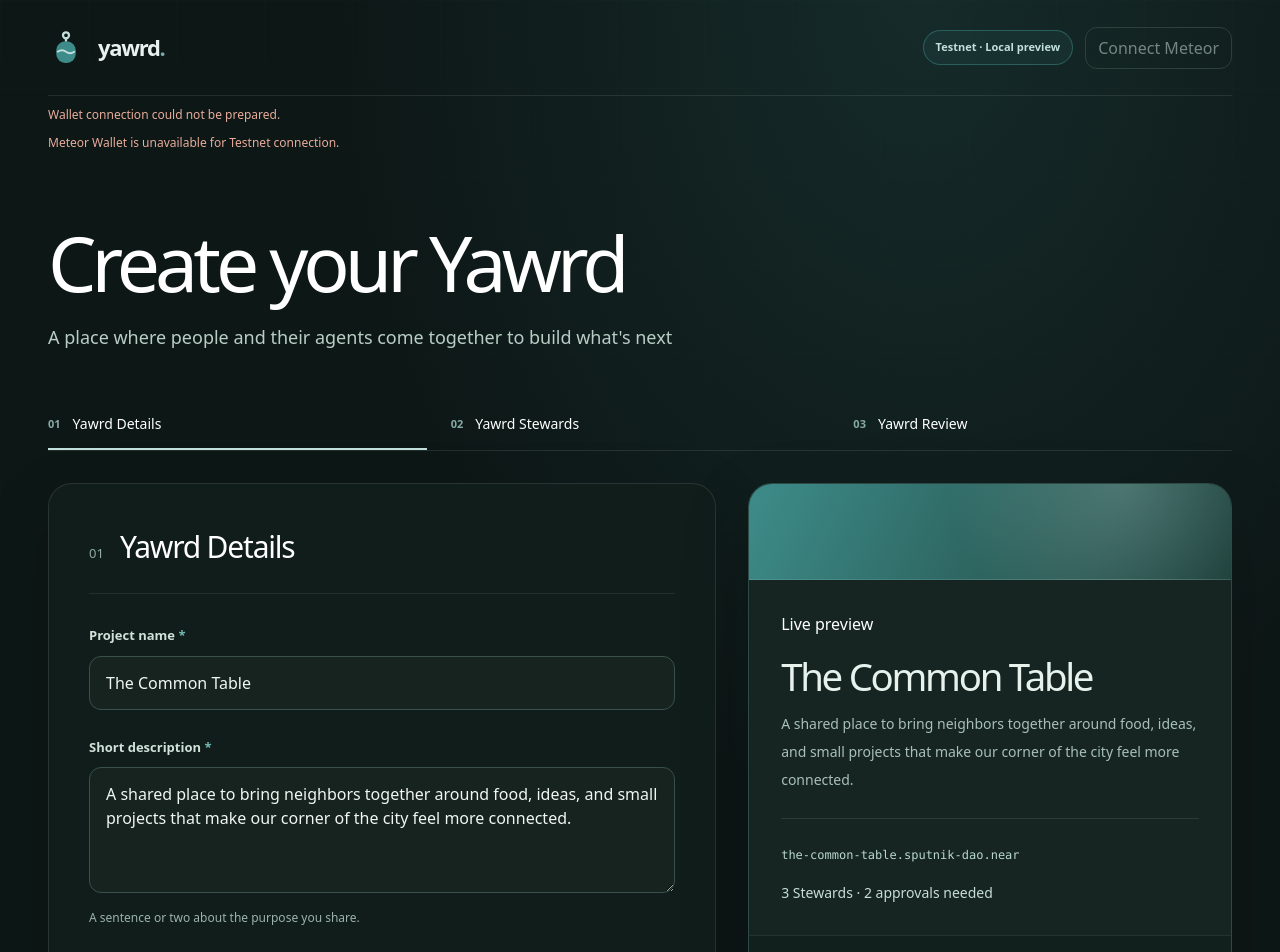
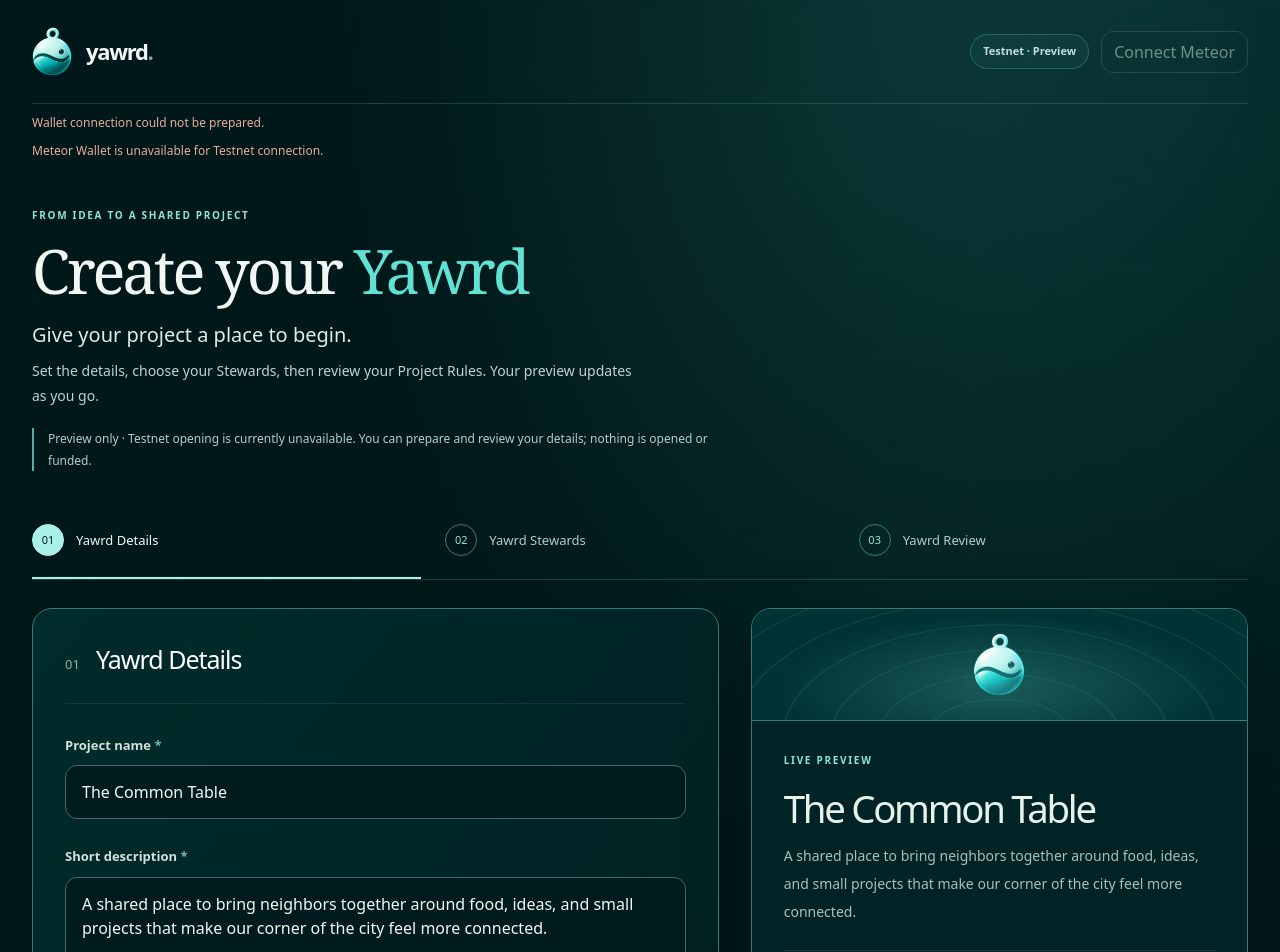
Before and after one commit to vandigital/yawrd, a Next.js app: page /create in a window 1280 px wide. Shown: the top 952 px of the page. Built offline with nearby package versions, Linux system fonts and the light colour scheme.

Commit message:
feat(create): polish creation preview on production baseline

```diff
--- /dev/null
+++ b/app/create/create.module.css
@@ -0,0 +1,60 @@
+.page {
+  position: relative;
+  isolation: isolate;
+  min-height: 100svh;
+  background: radial-gradient(ellipse at 90% 0, #07413f70, transparent 45%), #001819;
+  color: #f2f7f5;
+}
+.container { position: relative; width: min(1240px, calc(100% - 64px)); margin-inline: auto; padding-bottom: 64px; }
+.header { display: flex; flex-wrap: wrap; align-items: center; justify-content: space-between; gap: 16px; min-height: 104px; padding-block: 16px; border-bottom: 1px solid #377b7866; }
+.header > a { font-size: 30px; letter-spacing: -.055em; }
+.buoy { width: 40px; height: 49px; object-fit: contain; mix-blend-mode: screen; }
+.wallet { display: flex; flex-wrap: wrap; align-items: center; gap: 12px; }
+.intro { max-width: 790px; padding: 48px 0 32px; }
+.eyebrow { color: #8fe5d9; font-size: 10px; font-weight: 650; letter-spacing: .17em; text-transform: uppercase; }
+.intro h1 { margin-top: 14px; font-family: Georgia, 'Times New Roman', serif; font-size: clamp(42px, 4.8vw, 68px); font-weight: 500; letter-spacing: -.05em; line-height: 1.08; }
+.intro h1 span { color: #60e3d5; }
+.subtitle { margin-top: 16px; font-size: 20px; line-height: 1.5; color: #e0ece9; }
+.description { max-width: 600px; margin-top: 8px; font-size: 14px; line-height: 1.8; color: #bed1d9; }
+.notice { margin-top: 20px; max-width: 720px; padding-left: 14px; border-left: 2px solid #51afa7; color: #b4cccb; font-size: 12px; line-height: 1.8; }
+.steps { margin-bottom: 28px; border-bottom: 1px solid #377b7866; scroll-margin-top: 16px; }
+.step { display: flex; align-items: center; gap: 12px; min-height: 76px; padding-block: 16px; border-bottom: 2px solid transparent; color: #b4cccb; font-size: 13px; font-weight: 500; }
+.stepNumber { display: inline-flex; align-items: center; justify-content: center; flex-shrink: 0; width: 32px; height: 32px; border: 1px solid #377b78; border-radius: 50%; font-size: 11px; color: #8fe5d9; }
+.step[aria-current='step'] { border-color: #a9f1e9; color: #f2f7f5; }
+.step[aria-current='step'] .stepNumber { border-color: #a9f1e9; background: #a9f1e9; color: #002026; }
+.form { min-width: 0; padding: 32px; border: 1px solid #377b78; border-radius: 20px; background: linear-gradient(130deg, #002b2b, #001e20); box-shadow: 0 16px 48px #0002; }
+.form h2 { font-size: 25px; }
+.form input, .form textarea, .form select { min-width: 0; color: #f2f7f5; background-color: #001b1d; border-color: #416b66; }
+.form input[id="project-label"] { background: transparent; }
+.form input[aria-invalid="true"], .form textarea[aria-invalid="true"] { border-color: #c98274; }
+.form input:focus, .form textarea:focus, .form select:focus { border-color: #a9f1e9; }
+.next { display: inline-flex; align-items: center; gap: 12px; min-height: 44px; padding: 12px 24px; border-radius: 12px; background: #a9f1e9; color: #002026; font-size: 14px; font-weight: 650; transition: background-color .2s; }
+.next:hover { background: #d5fff8; }
+.preview { min-width: 0; }
+.preview > div { border-color: #377b78; background: #002426; border-radius: 20px; }
+.preview h2 { line-height: 1.5; }
+.previewCover { position: relative; display: grid; place-items: center; height: 112px; overflow: hidden; border-bottom: 1px solid #377b78; background: radial-gradient(ellipse at 50% 70%, #3d8c8a70, transparent 65%), repeating-radial-gradient(ellipse at 50% 115%, transparent 0 23px, #8fe5d916 24px 25px, transparent 26px 48px), #003333; }
+.previewBuoy { width: 52px; height: 63px; object-fit: contain; mix-blend-mode: screen; filter: drop-shadow(0 8px 12px #00181970); }
+
+.page :is(a, button, input, textarea, select, summary):focus-visible { outline: 2px solid #a6f7ec; outline-offset: 4px; }
+.skip { position: absolute; left: 16px; top: 12px; z-index: 10; padding: 12px 16px; background: #a9f1e9; color: #002026; border-radius: 8px; transform: translateY(-200%); }
+.skip:focus { transform: none; }
+@media (max-width: 639px) {
+  .container { width: calc(100% - 32px); padding-bottom: 32px; }
+  .header { gap: 12px; min-height: 88px; }
+  .header > a { gap: 8px; font-size: 26px; }
+  .buoy { width: 30px; height: 37px; }
+  .wallet { gap: 8px; justify-content: flex-end; }
+  .wallet > span { font-size: 10px; padding: 6px 9px; }
+  .wallet > button { min-height: 36px; font-size: 11px; }
+  .intro { padding: 32px 0 24px; }
+  .subtitle { font-size: 18px; }
+  .description { font-size: 13px; }
+  .step { flex-direction: column; align-items: flex-start; justify-content: center; gap: 8px; font-size: 11px; line-height: 1.5; }
+  .stepNumber { width: 28px; height: 28px; }
+  .form { padding: 20px; border-radius: 16px; }
+  .form h2 { font-size: 23px; gap: 10px; margin-bottom: 24px; padding-bottom: 20px; }
+}
+@media (prefers-reduced-motion: reduce) {
+  .page *, .page *::before, .page *::after { scroll-behavior: auto; transition: none; }
+}
--- a/app/create/creation-builder.tsx
+++ b/app/create/creation-builder.tsx
@@ -2,15 +2,20 @@
 
 import { useEffect, useMemo, useRef, useState } from "react";
 import { buildYawrdCreation, type CreationInput, type CreationPlan } from "../../src/create-yawrd";
-import { BuoyMark } from "../components/buoy-mark";
+import Image from "next/image";
+import styles from "./create.module.css";
 import { useTestnetWallet } from "../use-testnet-wallet";
-import { ProjectCover, ProjectHeading } from "../components/project-presentation";
+import { ProjectHeading } from "../components/project-presentation";
 import { CreationPanel } from "../components/creation-panel";
 import { testnetFactorySettings } from "../../src/testnet-factory-settings";
 
-// Existing illustrative address; no Testnet factory deployment is verified here.
-const PREVIEW_FACTORY = "sputnik-dao.near";
+// Synthetic validation input only; never displayed as a configured deployment target.
+const PREVIEW_FACTORY = "preview-factory.testnet";
 const CREATION_FACTORY = testnetFactorySettings?.factoryAccountId ?? PREVIEW_FACTORY;
+function displayProjectAddress(plan: CreationPlan): string {
+  return testnetFactorySettings ? plan.daoAccountId : `${plan.factoryCall.args.name}.[Testnet factory]`;
+}
+
 const STEP_TITLES = ["Yawrd Details", "Yawrd Stewards", "Yawrd Review"] as const;
 
 type Step = 1 | 2 | 3;
@@ -56,7 +61,7 @@ export default function OpenYawrdPage() {
   const [purpose, setPurpose] = useState("A shared place to bring neighbors together around food, ideas, and small projects that make our corner of the city feel more connected.");
   const [label, setLabel] = useState("the-common-table");
   const [labelEdited, setLabelEdited] = useState(false);
-  const [additionalStewards, setAdditionalStewards] = useState(["maya.demo.near", "jules.demo.near"]);
+  const [additionalStewards, setAdditionalStewards] = useState(["maya.example.testnet"]);
   const [threshold, setThreshold] = useState("2");
   const [touched, setTouched] = useState<Record<string, boolean>>({});
 
@@ -96,7 +101,7 @@ export default function OpenYawrdPage() {
 
   function goToStep(next: Step) {
     setStep(next);
-    stepsNavRef.current?.scrollIntoView({ behavior: "smooth", block: "start" });
+    stepsNavRef.current?.scrollIntoView({ behavior: window.matchMedia("(prefers-reduced-motion: reduce)").matches ? "instant" : "smooth", block: "start" });
   }
 
   function nextStep() {
@@ -112,18 +117,19 @@ export default function OpenYawrdPage() {
   }
 
   return (
-    <main className="relative min-h-screen overflow-hidden bg-[#0d1716] text-[#e9f1ee]">
+    <main className={styles.page}>
+      <a href="#create-content" className={styles.skip}>Skip to creation details</a>
       <div aria-hidden="true" className="pointer-events-none absolute inset-0 bg-[radial-gradient(ellipse_at_72%_0%,rgba(61,140,138,0.17),transparent_45%)]" />
       <div aria-hidden="true" className="grid-texture pointer-events-none absolute inset-0 opacity-30" />
 
-      <div className="relative mx-auto max-w-[1320px] px-5 pb-16 sm:px-8 lg:px-12">
-        <header className="flex min-h-20 items-center justify-between border-b border-white/[0.09] sm:min-h-24">
+      <div className={styles.container}>
+        <header className={styles.header}>
           <a href="/" className="flex items-center gap-3.5 rounded-sm focus-visible:outline-2 focus-visible:outline-offset-4 focus-visible:outline-[#c2dedd]" aria-label="Yawrd home">
-            <BuoyMark className="size-9 shrink-0" />
+            <Image src="/brand/yawrd-buoy.webp" alt="" width={159} height={192} unoptimized className={styles.buoy} />
             <span className="text-[22px] font-semibold tracking-[-0.06em]">yawrd<span className="text-[#73aaa5]">.</span></span>
           </a>
-          <div className="flex items-center gap-3">
-            <span className="rounded-full border border-[#3d8c8a]/50 bg-[#3d8c8a]/10 px-3 py-2 text-[11px] font-semibold text-[#c2dedd]">Testnet · Local preview</span>
+          <div className={styles.wallet}>
+            <span className="rounded-full border border-[#3d8c8a]/50 bg-[#3d8c8a]/10 px-3 py-2 text-[11px] font-semibold text-[#c2dedd]">Testnet · Preview</span>
             {wallet.accountId ? (
               <button type="button" onClick={wallet.disconnect} disabled={wallet.busy} className="rounded-xl border border-[#456058] px-3 py-2 text-xs font-medium text-[#d6e6df] hover:border-[#c2dedd] disabled:opacity-50">Disconnect</button>
             ) : (
@@ -134,18 +140,21 @@ export default function OpenYawrdPage() {
         {wallet.error && <p role="alert" className="mt-4 field-error">{wallet.error}</p>}
         {wallet.ready && !wallet.available && <p role="alert" className="mt-4 field-error">Meteor Wallet is unavailable for Testnet connection.</p>}
 
-        <section className="pb-9 pt-12 sm:pb-12 sm:pt-16 lg:pt-[72px]">
-          <h1 className="max-w-[900px] text-[clamp(3.15rem,6vw,5.8rem)] leading-[1.02] font-medium tracking-[-0.065em] text-white">Create your Yawrd</h1>
-          <p className="mt-5 max-w-[670px] text-[16px] leading-[1.65] text-[#b8cec5] sm:text-[18px]">A place where people and their agents come together to build what&apos;s next</p>
+        <section className={styles.intro}>
+          <p className={styles.eyebrow}>From idea to a shared project</p>
+          <h1>Create your <span>Yawrd</span></h1>
+          <p className={styles.subtitle}>Give your project a place to begin.</p>
+          <p className={styles.description}>Set the details, choose your Stewards, then review your Project Rules. Your preview updates as you go.</p>
+          <p className={styles.notice}>{testnetFactorySettings ? "Opening is a separate wallet action with a setup deposit and network fees." : "Preview only · Testnet opening is currently unavailable. You can prepare and review your details; nothing is opened or funded."}</p>
         </section>
 
-        <nav ref={stepsNavRef} aria-label="Creation steps" className="mb-7 border-b border-white/[0.1] sm:mb-8">
+        <nav ref={stepsNavRef} aria-label="Creation steps" className={styles.steps}>
           <ol className="grid grid-cols-3 gap-2 sm:gap-6">
             {STEP_TITLES.map((title, index) => {
               const number = (index + 1) as Step;
               return (
-                <li key={title} aria-current={step === number ? "step" : undefined} className={`flex min-h-[68px] flex-col justify-center gap-1 border-b-2 pb-3 pt-2 text-[12px] font-medium leading-4 text-white sm:min-h-0 sm:flex-row sm:items-center sm:justify-start sm:gap-3 sm:py-4 sm:text-sm ${step === number ? "border-[#c2dedd]" : "border-transparent"}`}>
-                  <span className="text-[11px] font-semibold tabular-nums text-[#87aaa2]">0{number}</span>
+                <li key={title} aria-current={step === number ? "step" : undefined} className={styles.step}>
+                  <span className={styles.stepNumber}>{number < step ? "✓" : `0${number}`}</span>
                   <span>{title}</span>
                 </li>
               );
@@ -153,8 +162,8 @@ export default function OpenYawrdPage() {
           </ol>
         </nav>
 
-        <div className={step === 3 ? "mx-auto max-w-[880px]" : "grid items-start gap-6 lg:grid-cols-[minmax(0,1.16fr)_minmax(340px,0.84fr)] lg:gap-8"}>
-          <section aria-labelledby="step-title" className="rounded-[24px] border border-white/[0.1] bg-[#111e1c]/95 p-6 shadow-[0_24px_70px_rgba(0,0,0,0.14)] sm:p-8 lg:p-10">
+        <div id="create-content" tabIndex={-1} className={step === 3 ? "mx-auto max-w-[880px]" : "grid items-start gap-6 lg:grid-cols-[minmax(0,1.16fr)_minmax(340px,0.84fr)] lg:gap-8"}>
+          <section aria-labelledby="step-title" className={styles.form}>
             <h2 id="step-title" className="mb-8 flex items-baseline gap-4 border-b border-white/[0.08] pb-6 text-[26px] font-medium tracking-[-0.04em] text-white sm:text-[30px]">
               <span className="text-[13px] font-medium tabular-nums tracking-normal text-[#91ada5]">0{step}</span>
               {STEP_TITLES[step - 1]}
@@ -200,6 +209,7 @@ export default function OpenYawrdPage() {
                 </div>
                 <div>
                   <span className="field-label">Additional Stewards <span className="font-normal text-[#78958e]">(optional)</span></span>
+                  <p className="field-help mb-3">The example account is illustrative. Replace it with your second Steward’s Testnet account. Testnet opening requires two Stewards and both approvals.</p>
                   <div className="space-y-2.5">
                     {additionalStewards.map((account, index) => (
                       <div key={index} className="flex gap-2">
@@ -229,7 +239,7 @@ export default function OpenYawrdPage() {
                   <dl className="space-y-5 rounded-2xl border border-white/[0.09] bg-[#14221f] p-5 sm:p-6">
                     <div><dt className="review-label">Project name</dt><dd className="mt-1 text-xl font-medium text-[#e8f2ee]">{result.plan.initializer.config.name}</dd></div>
                     <div><dt className="review-label">Short description</dt><dd className="mt-1 text-sm leading-7 text-[#bed1c9]">{result.plan.initializer.config.purpose}</dd></div>
-                    <div><dt className="review-label">{testnetFactorySettings ? "Intended project address" : "Example project address"}</dt><dd className="mt-1 break-all font-mono text-sm text-[#b8d9d2]">{result.plan.daoAccountId}</dd></div>
+                    <div><dt className="review-label">{testnetFactorySettings ? "Intended project address" : "Example project address"}</dt><dd className="mt-1 break-all font-mono text-sm text-[#b8d9d2]">{displayProjectAddress(result.plan)}</dd></div>
                   </dl>
                 </div>
                 <div>
@@ -257,21 +267,23 @@ export default function OpenYawrdPage() {
 
             <div className={`mt-9 flex items-center gap-3 border-t border-white/[0.08] pt-7 ${step === 1 ? "justify-end" : step === 3 ? "justify-start" : "justify-between"}`}>
               {step > 1 && <button type="button" onClick={() => goToStep(step === 3 ? 2 : 1)} className="inline-flex min-h-11 items-center gap-2 rounded-xl border border-[#456058] px-5 py-3 text-sm font-medium text-[#d6e6df] transition-colors hover:border-[#c2dedd] hover:bg-[#1b302a] focus-visible:outline-2 focus-visible:outline-offset-2 focus-visible:outline-[#c2dedd]"><ArrowIcon back />Back</button>}
-              {step < 3 && <button type="button" onClick={nextStep} className="inline-flex min-h-11 items-center gap-2 rounded-xl bg-[#c2dedd] px-5 py-3 text-sm font-semibold text-[#10211f] transition-colors hover:bg-white focus-visible:outline-2 focus-visible:outline-offset-2 focus-visible:outline-[#c2dedd]">Next<ArrowIcon /></button>}
+              {step < 3 && <button type="button" onClick={nextStep} className={styles.next}>Next<ArrowIcon /></button>}
             </div>
           </section>
 
           {step < 3 && (
-            <aside aria-labelledby="preview-title" className="lg:sticky lg:top-8">
+            <aside aria-labelledby="preview-title" className={`${styles.preview} lg:sticky lg:top-8`}>
               <div className="overflow-hidden rounded-[24px] border border-[#5b918c]/35 bg-[#162521] shadow-[0_24px_70px_rgba(0,0,0,0.17)]">
-                <ProjectCover className="h-20 sm:h-24" />
+                <div aria-hidden="true" className={styles.previewCover}>
+                  <Image src="/brand/yawrd-buoy.webp" alt="" width={159} height={192} unoptimized className={styles.previewBuoy} />
+                </div>
                 <div className="p-6 sm:p-8">
-                  <h2 id="preview-title" className="text-base font-medium text-white">Live preview</h2>
+                  <h2 id="preview-title" className={styles.eyebrow}>Live preview</h2>
                   {result.preview ? (
                     <div className="mt-5">
                       <ProjectHeading name={result.preview.initializer.config.name} description={result.preview.initializer.config.purpose} />
                       <div className="my-6 h-px bg-white/[0.1]" />
-                      <p className="break-all font-mono text-xs leading-6 text-[#b9d7d0]">{result.preview.daoAccountId}</p>
+                      <p className="break-all font-mono text-xs leading-6 text-[#b9d7d0]">{displayProjectAddress(result.preview)}</p>
                       <p className="mt-4 text-sm text-[#c6ded5]">{result.preview.initializer.policy.roles[0].kind.Group.length} Stewards · {result.preview.initializer.policy.default_vote_policy.threshold} approvals needed</p>
                     </div>
                   ) : (
@@ -281,7 +293,7 @@ export default function OpenYawrdPage() {
                     </div>
                   )}
                 </div>
-                <p className="border-t border-white/[0.08] bg-[#12201d] px-6 py-4 text-xs leading-5 text-[#91aca4] sm:px-8">Example address is not verified on Testnet · Nothing has been opened or funded</p>
+                <p className="border-t border-white/[0.08] bg-[#12201d] px-6 py-4 text-xs leading-5 text-[#91aca4] sm:px-8">{testnetFactorySettings ? "Intended address is not yet verified on Testnet · Nothing has been opened or funded" : "Illustrative address · Testnet factory not configured · Nothing has been opened or funded"}</p>
               </div>
             </aside>
           )}
--- a/scripts/check-landing-acceptance.mjs
+++ b/scripts/check-landing-acceptance.mjs
@@ -39,7 +39,7 @@ passed('legacy wallet returns preserve the full query and do not loop');
 for (const path of ['/', '/?campaign=launch', '/?errorCode=UserRejected', '/create', '/create?transactionHashes=abc']) {
   const response = await http(path);
   const html = await response.text();
-  assert.ok(html.includes(path.startsWith('/create') ? 'Create your Yawrd' : 'The place to <span>build</span>'));
+  assert.ok((path.startsWith('/create') ? html.replace(/<[^>]*>/g, '').includes('Create your Yawrd') : html.includes('The place to <span>build</span>')));
   assert.ok(html.includes(path.startsWith('/create') ? '<title>Open a Yawrd · Testnet</title>' : '<title>Yawrd · The place to build</title>'));
   assert.equal((html.match(/<link rel="icon" /g) ?? []).length, 1, `${path} has one favicon declaration`);
   assert.ok(html.includes('<link rel="icon" href="/brand/android-chrome-192x192.png" type="image/png" sizes="192x192"/>'));
@@ -202,7 +202,43 @@ try {
   for (const width of [1440, 390, 320]) {
     await navigate('/create', width, width < 500 ? 844 : 1000);
     await until(`document.querySelector('button')?.textContent !== undefined && document.querySelector('#project-name')`);
+    await until(`[...document.images].every(img => img.complete && img.naturalWidth > 0)`);
+    assert.equal(await evaluate(`document.body.innerText.includes('Preview only · Testnet opening is currently unavailable.')`), true);
+    assert.equal(await evaluate(`document.querySelector('nav[aria-label="Creation steps"] [aria-current="step"]').textContent.includes('Yawrd Details')`), true);
+    assert.equal(await evaluate(`document.querySelector('aside').innerText.includes('2 Stewards · 2 approvals needed')`), true);
+    assert.equal(await evaluate(`document.querySelector('aside').innerText.includes('the-common-table.[Testnet factory]')`), true);
+    assert.equal(await evaluate(`document.body.innerText.includes('sputnik-dao.near')`), false);
+    if (width === 1440) {
+      await cdp('Input.dispatchKeyEvent', { type: 'keyDown', key: 'Tab', code: 'Tab', windowsVirtualKeyCode: 9 });
+      await cdp('Input.dispatchKeyEvent', { type: 'keyUp', key: 'Tab', code: 'Tab', windowsVirtualKeyCode: 9 });
+      assert.equal(await evaluate(`document.activeElement.getAttribute('href')`), '#create-content');
+      await cdp('Input.dispatchKeyEvent', { type: 'keyDown', key: 'Enter', code: 'Enter', windowsVirtualKeyCode: 13 });
+      await cdp('Input.dispatchKeyEvent', { type: 'keyUp', key: 'Enter', code: 'Enter', windowsVirtualKeyCode: 13 });
+      await until(`document.activeElement.id === 'create-content'`);
+      await evaluate(`document.activeElement.blur(); window.scrollTo({ top: 0, behavior: 'instant' })`);
+    }
     await screenshot(`create-${width}`);
+    await evaluate(`Array.from(document.querySelectorAll('button')).find(el => el.textContent === 'Next').click()`);
+    await until(`document.querySelector('#step-title').textContent.includes('Yawrd Stewards')`);
+    assert.equal(await evaluate('document.documentElement.scrollWidth > innerWidth'), false, `Stewards at ${width}px must not overflow`);
+    assert.equal(await evaluate(`document.querySelectorAll('input[aria-label^="Additional Steward"]').length`), 1);
+    assert.equal(await evaluate(`document.querySelector('#approval-threshold').value`), '2');
+    await screenshot(`create-stewards-${width}`);
+    if (width === 1440) {
+      await evaluate(`Array.from(document.querySelectorAll('button')).find(el => el.textContent.includes('Add a Steward')).click()`);
+      await until(`document.querySelectorAll('input[aria-label^="Additional Steward"]').length === 2`);
+      await evaluate(`(() => {
+        const input = document.querySelector('input[aria-label="Additional Steward 2 account ID"]');
+        Object.getOwnPropertyDescriptor(HTMLInputElement.prototype, 'value').set.call(input, 'second-example.testnet');
+        input.dispatchEvent(new Event('input', { bubbles: true }));
+      })()`);
+      await until(`document.querySelector('aside').innerText.includes('3 Stewards · 2 approvals needed')`);
+      await evaluate(`document.querySelector('button[aria-label="Remove additional Steward 2"]').click()`);
+      await until(`document.querySelector('aside').innerText.includes('2 Stewards · 2 approvals needed')`);
+      assert.equal(await evaluate(`document.querySelector('input[aria-label="Additional Steward 1 account ID"]').value`), 'maya.example.testnet');
+    }
+    await evaluate(`Array.from(document.querySelectorAll('button')).find(el => el.textContent === 'Back').click()`);
+    await until(`document.querySelector('#project-name')`);
   }
   await evaluate(`(() => {
     const input = document.querySelector('#project-name');
@@ -218,6 +254,7 @@ try {
     input.dispatchEvent(new Event('input', { bubbles: true }));
   })()`);
   await until(`document.querySelector('#project-label').value === 'acceptance-idea'`);
+  await until(`document.querySelector('aside').innerText.includes('acceptance-idea.[Testnet factory]')`);
   await evaluate(`Array.from(document.querySelectorAll('button')).find(el => el.textContent === 'Next').click()`);
   await until(`document.querySelector('#step-title').textContent.includes('Yawrd Stewards')`);
   assert.equal(await evaluate(`document.body.innerText.includes('No account connected')`), true);
```
